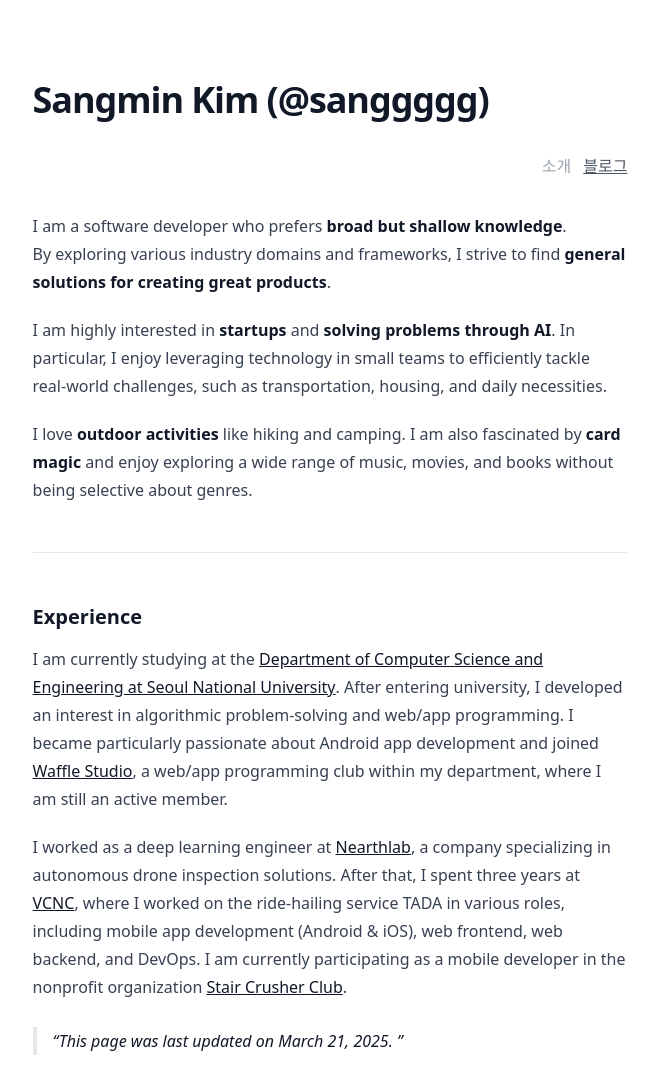
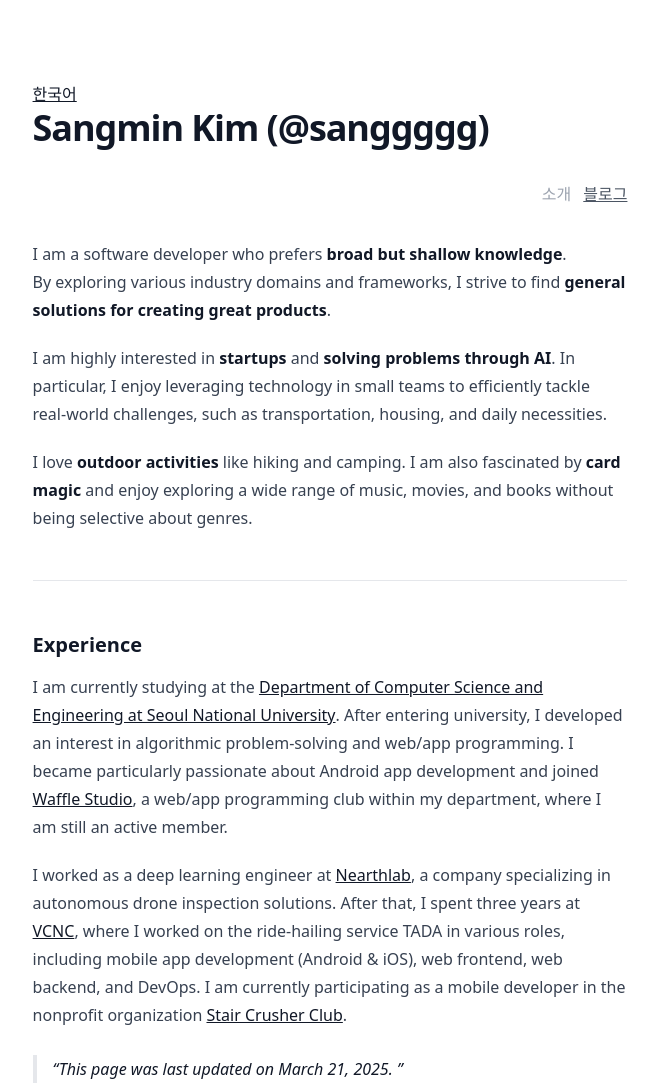
Before and after one commit to sanggggg/me-src, a Gatsby site: page / in a window 1280 px wide. Shown: the top 1086 px of the page, without its empty margins (310-969 px from the left). Built offline with nearby package versions, Linux system fonts and the light colour scheme; Gatsby itself is replaced by a stand-in of ours; some packages are replaced by stand-ins of ours.

Commit message:
add toggle ui

```diff
--- a/src/components/layout.tsx
+++ b/src/components/layout.tsx
@@ -1,5 +1,6 @@
 import * as React from "react";
 import SEO from "./seo";
+import { Link } from "gatsby";
 
 export const LocaleContext = React.createContext<{
   locale: string;
@@ -14,13 +15,21 @@ const Layout: React.FC<
     lang: string;
   }>
 > = ({ pageTitle, isArticle, children, lang }) => {
+  const currentPath =
+    typeof window !== "undefined" ? window.location.pathname : "";
+  const otherLang = lang === "ko" ? "en" : "ko";
+  const otherLangPath = currentPath.replace(`/${lang}/`, `/${otherLang}/`);
+
   return (
     <LocaleContext.Provider value={{ locale: lang }}>
-      <article className="container prose prose-sm md:prose dark:prose-dark">
-        <SEO isArticle={isArticle ?? false} title={pageTitle} />
-        <h1 style={{ fontWeight: 700 }}>{pageTitle}</h1>
-        {children}
-      </article>
+      <div className="relative">
+        <article className="container prose prose-sm md:prose dark:prose-dark">
+          <Link to={otherLangPath}>{lang === "ko" ? "English" : "한국어"}</Link>
+          <SEO isArticle={isArticle ?? false} title={pageTitle} />
+          <h1 style={{ fontWeight: 700 }}>{pageTitle}</h1>
+          {children}
+        </article>
+      </div>
     </LocaleContext.Provider>
   );
 };
```
